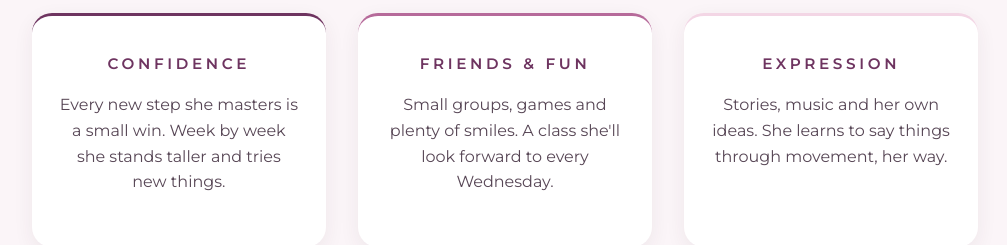
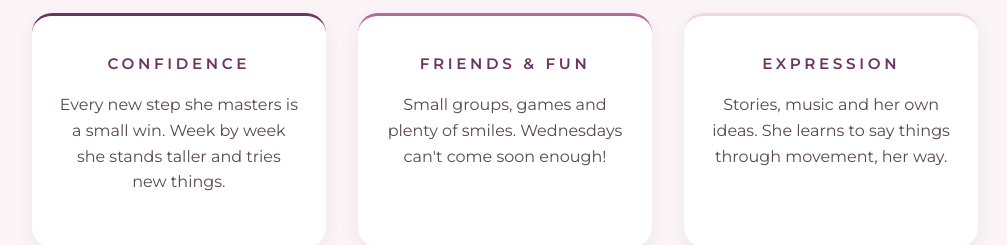
Before and after one commit to miriamrteller/creative-ballet-site, a plain HTML site: page index.html in a window 1280 px wide. Shown: the part 1480-1725 px from the top of the page, without its empty margins (135-1142 px from the left). Drawn offline with Linux system fonts and the light colour scheme.

Commit message:
Friends & Fun card: 'Wednesdays can't come soon enough!'
Co-Authored-By: Claude Opus 5.5 <noreply@anthropic.com>
Claude-Session: https://claude.ai/code/session_01CNMzHX9KcvcZ5PxDT1bK6d

```diff
--- a/index.html
+++ b/index.html
@@ -756,7 +756,7 @@
       </div>
       <div class="why-card">
         <h3>Friends &amp; Fun</h3>
-        <p>Small groups, games and plenty of smiles. A class she'll look forward to every Wednesday.</p>
+        <p>Small groups, games and plenty of smiles. Wednesdays can't come soon enough!</p>
       </div>
       <div class="why-card">
         <h3>Expression</h3>
```
Also changed, not shown: he/index.html (+1 -1 lines).
